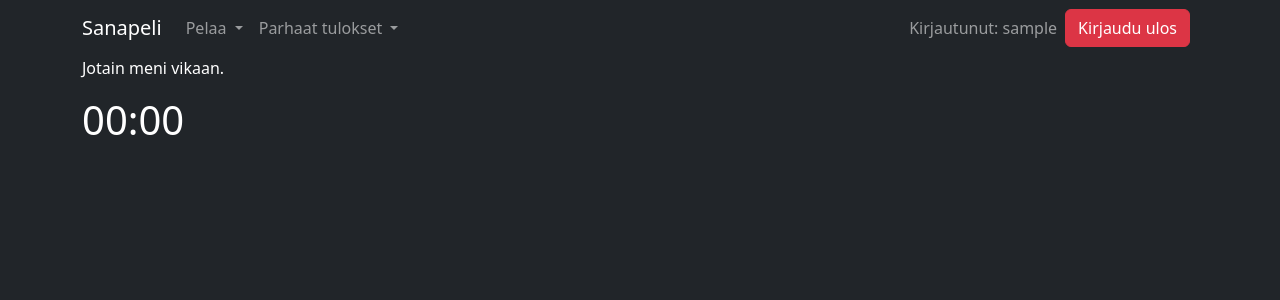
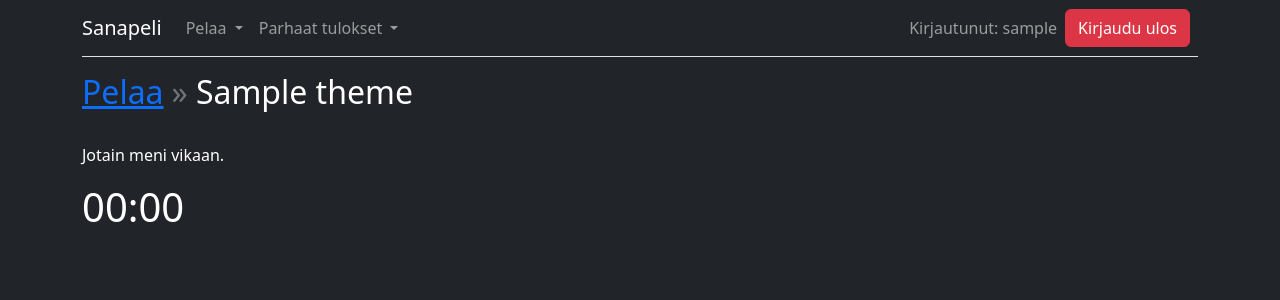
Before and after one commit to hnen/wordgame, a Python web app: template wordgame/templates/game.html in a window 1280 px wide. Shown: the top 300 px of the page. Run offline with Jinja, Linux system fonts and the light colour scheme; the template is opened without the code that fills it: most values are stand-ins (such as "Sample title", 1, 10 or a date in 2020).

Commit message:
re-enable breadcrumbs. add links to parent pages in breadcrumbs.

```diff
--- a/wordgame/game.py
+++ b/wordgame/game.py
@@ -67,11 +67,12 @@ def before_request():
     auth = AuthSession()
 
     if not auth.is_logged_in():
-        return redirect(url_for('index.index'))
+        return redirect(url_for('auth.login', message="Sinun tulee olla kirjautunut sisään pelataksesi. Kirjaudu sisään alla tai luo tunnus."))
 
 @bp.route('/<theme_id>', methods=['GET', 'POST'])
 def game(theme_id):
-    return render_template( "game.html", theme_id=theme_id )
+    dao = Dao()
+    return render_template( "game.html", theme=dao.get_theme(theme_id) )
 
 @bp.route('/start', methods=['POST'])
 def game_start():
--- a/wordgame/templates/admin_add.html
+++ b/wordgame/templates/admin_add.html
@@ -2,7 +2,7 @@
 
 {% block header_breadcrumb %}
 <li class ="h2 breadcrumb-item">
-    Ylläpito
+    <a href="/admin">Ylläpito</a>
 </li>
 <li class ="h2 breadcrumb-item">
     Lisää sanoja
--- a/wordgame/templates/admin_themes.html
+++ b/wordgame/templates/admin_themes.html
@@ -2,7 +2,7 @@
 
 {% block header_breadcrumb %}
 <li class ="h2 breadcrumb-item">
-    Ylläpito
+    <a href="/admin">Ylläpito</a>
 </li>
 <li class ="h2 breadcrumb-item">
     Teemat
--- a/wordgame/templates/admin_view_theme.html
+++ b/wordgame/templates/admin_view_theme.html
@@ -2,10 +2,10 @@
 
 {% block header_breadcrumb %}
 <li class ="h2 breadcrumb-item">
-    Ylläpito
+    <a href="/admin">Ylläpito</a>
 </li>
 <li class ="h2 breadcrumb-item">
-    Teemat
+    <a href="/admin/themes">Teemat</a>
 </li>
 <li class ="h2 breadcrumb-item">
     {{theme.name}}
--- a/wordgame/templates/admin_words.html
+++ b/wordgame/templates/admin_words.html
@@ -2,7 +2,7 @@
 
 {% block header_breadcrumb %}
 <li class ="h2 breadcrumb-item">
-    Ylläpito
+    <a href="/admin">Ylläpito</a>
 </li>
 <li class ="h2 breadcrumb-item">
     Sanat
--- a/wordgame/templates/base.html
+++ b/wordgame/templates/base.html
@@ -9,20 +9,6 @@
 
 <body class="text-white bg-dark">
     <main role="main">
-        <!--
-        <div class="container">
-                <header class="text-white border-bottom pt-3 mb-4">
-                    <nav style="--bs-breadcrumb-divider: '»';"aria-label="breadcrumb">
-                        <ol class="breadcrumb">
-                            <li class ="h2 breadcrumb-item">
-                                Sanapeli
-                            </li>
-                            {% block header_breadcrumb %}{% endblock %}
-                        </ol>
-                    </nav>
-                </header>
-        </div>
-        -->
         <nav class="navbar navbar-expand-lg navbar-dark bg-dark">
             <div class="container-md">
               <a class="navbar-brand" href="/">Sanapeli</a>
@@ -85,6 +71,16 @@
         </nav>
 
         <div class="container">
+            <header class="text-white border-top pt-3 mb-4">
+                <nav style="--bs-breadcrumb-divider: '»';"aria-label="breadcrumb">
+                    <ol class="breadcrumb">
+                        {% block header_breadcrumb %}{% endblock %}
+                    </ol>
+                </nav>
+            </header>
+        </div>
+
+        <div class="container">
             <section class="content">
 
                 {% if error %}
--- a/wordgame/templates/game.html
+++ b/wordgame/templates/game.html
@@ -1,8 +1,17 @@
 {% extends 'base.html' %}
+
+{% block header_breadcrumb %}
+<li class ="h2 breadcrumb-item">
+    <a href='/game'>Pelaa</a>
+</li>
+<li class ="h2 breadcrumb-item">
+    {{theme.name}}
+</li>
+{% endblock %}
 
 {% block content %}
 
-  <input type="hidden" id="theme_id" value="{{theme_id}}">
+  <input type="hidden" id="theme_id" value="{{theme.id}}">
 
   <script src="static/js/game.js"></script>
 
--- a/wordgame/templates/login.html
+++ b/wordgame/templates/login.html
@@ -1,4 +1,10 @@
 {% extends 'base.html' %}
+
+{% block header_breadcrumb %}
+<li class ="h2 breadcrumb-item">
+    Kirjautuminen
+</li>
+{% endblock %}
 
 {% block content %}
   <p>
--- a/wordgame/templates/register.html
+++ b/wordgame/templates/register.html
@@ -1,4 +1,10 @@
 {% extends 'base.html' %}
+
+{% block header_breadcrumb %}
+<li class ="h2 breadcrumb-item">
+    Luo tunnus
+</li>
+{% endblock %}
 
 {% block content %}
 
--- a/wordgame/templates/results.html
+++ b/wordgame/templates/results.html
@@ -2,7 +2,7 @@
 
 {% block header_breadcrumb %}
 <li class ="h2 breadcrumb-item">
-    Parhaat Tulokset
+    <a href='/results'>Parhaat Tulokset</a>
 </li>
 <li class ="h2 breadcrumb-item">
     {{theme.name}}
```
